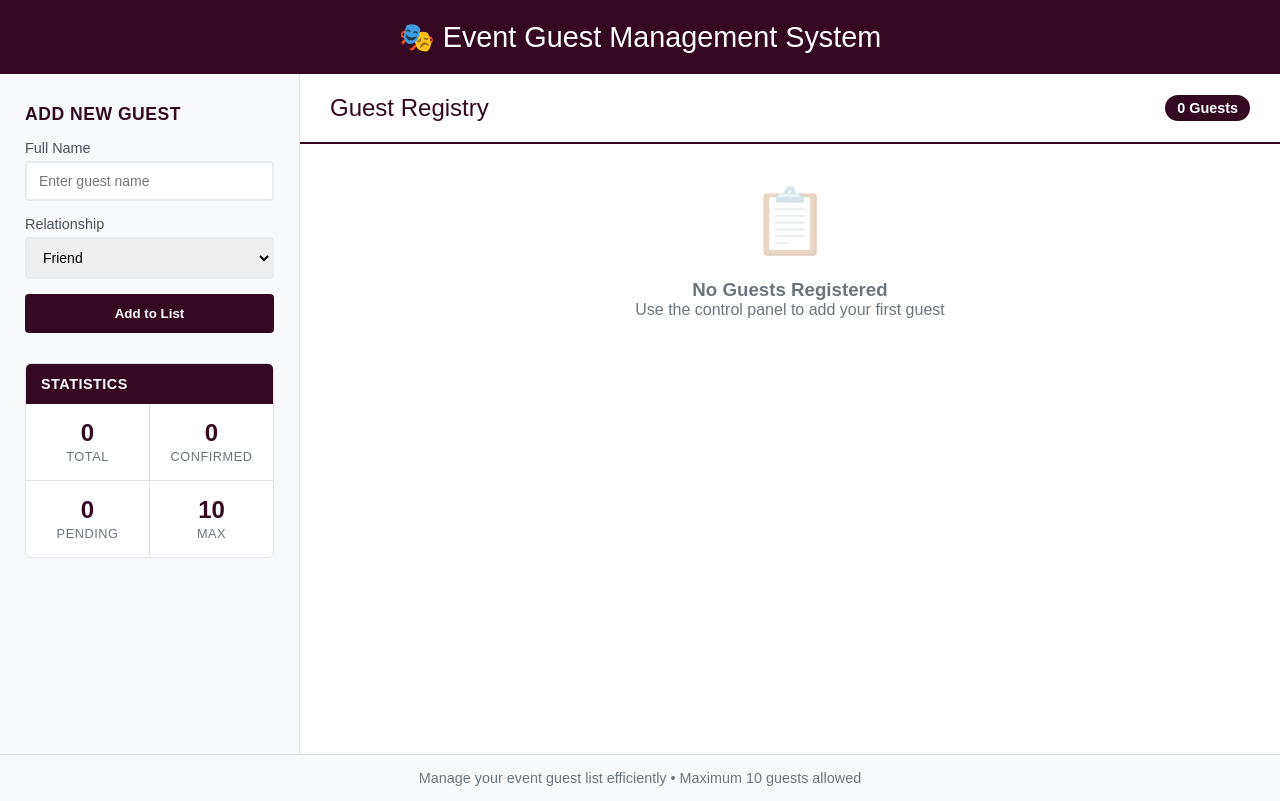
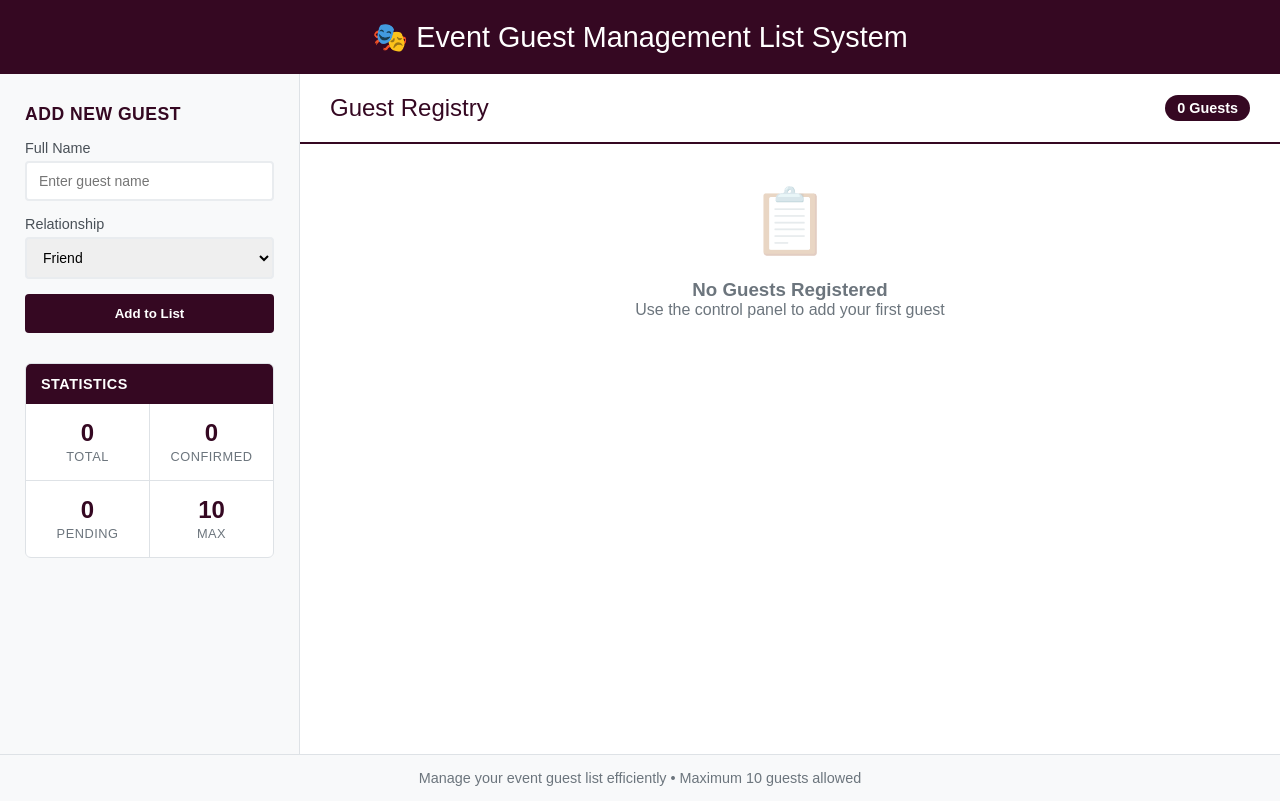
Before and after one commit to Grace-Eileen7/event-guest-list-manager, a plain HTML site: page index.html in a window 1280 px wide. Drawn offline with Linux system fonts and the light colour scheme; a script that the page names is missing.

```diff
--- a/index.html
+++ b/index.html
@@ -13,7 +13,7 @@
   <body>
     <!-- Header section -->
     <div class="top-bar">
-      <h1>🎭 Event Guest Management System</h1>
+      <h1>🎭 Event Guest Management List System</h1>
     </div>
 
     <!-- Main content area containing form and guest list -->
--- a/style.css
+++ b/style.css
@@ -103,7 +103,7 @@ body {
   background: #4a0c2e;
 }
 
-/* ========== STATS PANEL ========== */
+/*  STATS PANEL  */
 .stats-section {
   background: white;
   border: 1px solid #dee2e6;
```
Also changed, not shown: src/script.js (renamed from src/index.js), 1 other file.
